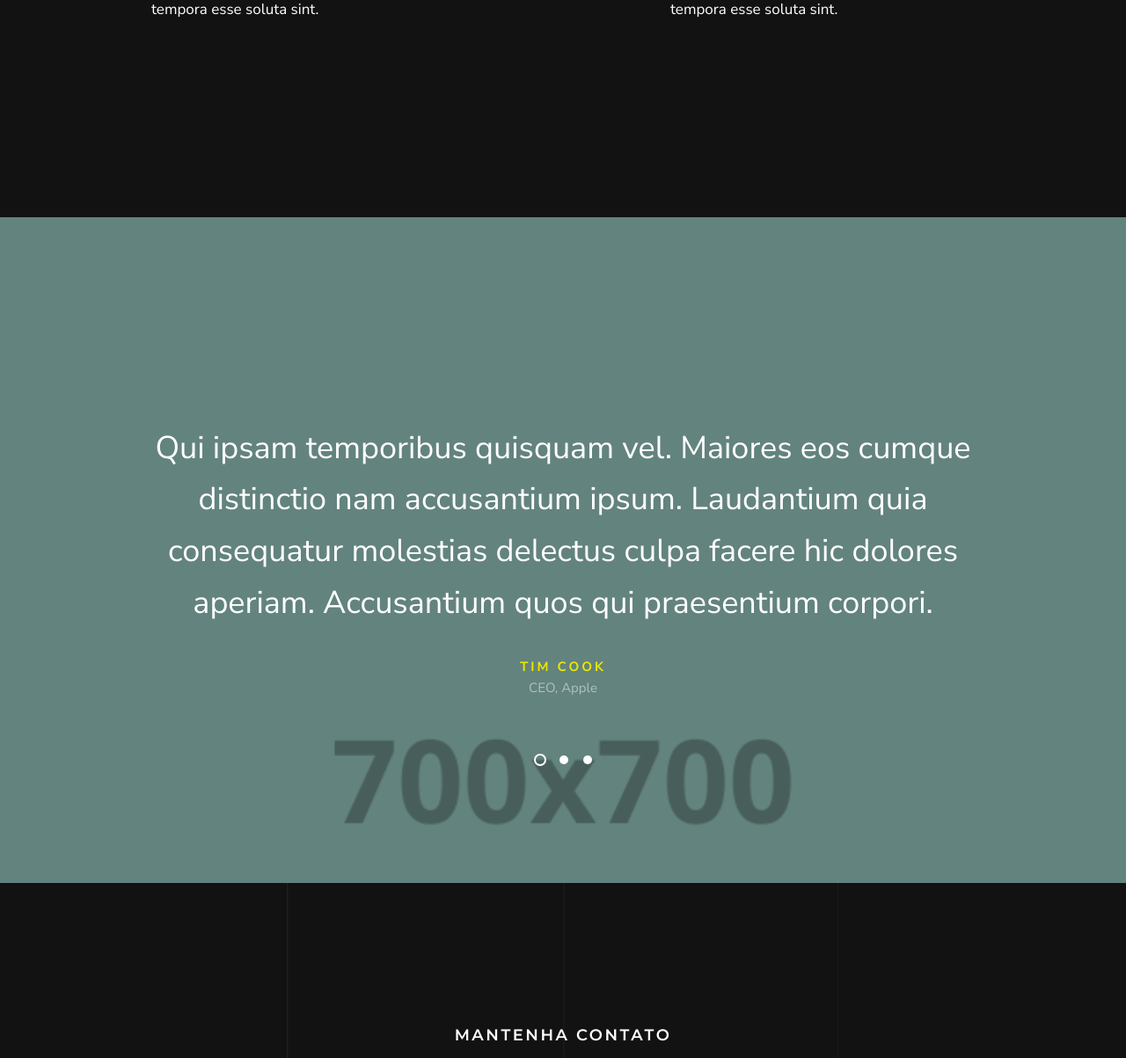
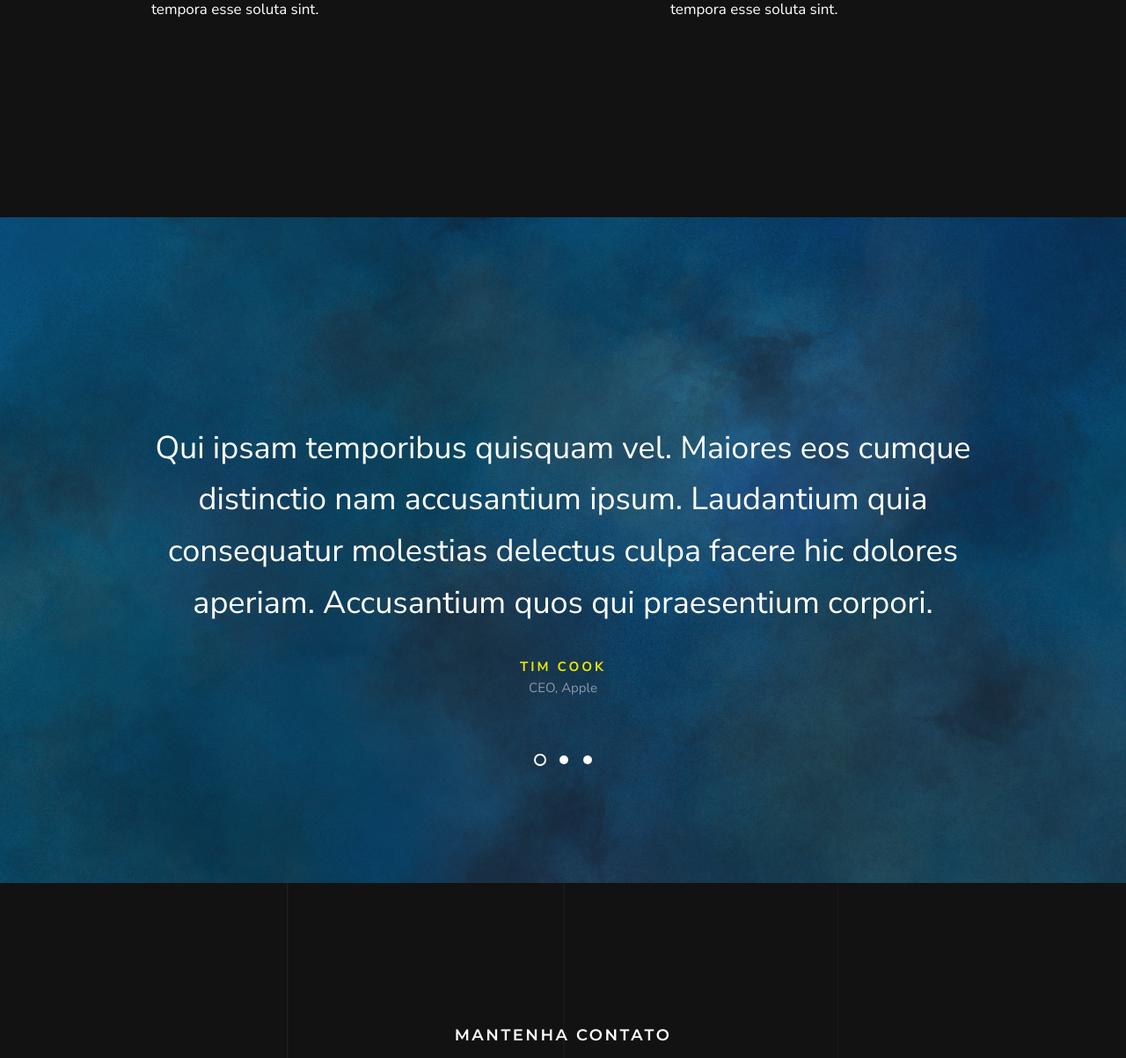
Before and after one commit to DigitalForge-Company/SITE-DIGITAL-FORGE, a PHP site: page / in a window 1280 px wide. Shown: the part 3517-4720 px from the top of the page at 88% size. Run offline with PHP 8.4, Linux system fonts and the light colour scheme; some libraries are stand-ins or nearby versions; some web fonts are replaced.

Commit message:
Update main.css

```diff
--- a/css/main.css
+++ b/css/main.css
@@ -3440,7 +3440,7 @@ html.no-csstransitions .home-content__main {
   padding-bottom: 21rem;
   text-align: center;
   position: relative;
-  background-image: url(../images/PADRAO-700X700.png);
+  background-image: url("../images/Design\ sem\ nome.png");
   background-size: cover;
   background-repeat: no-repeat;
   background-attachment: fixed;
```
